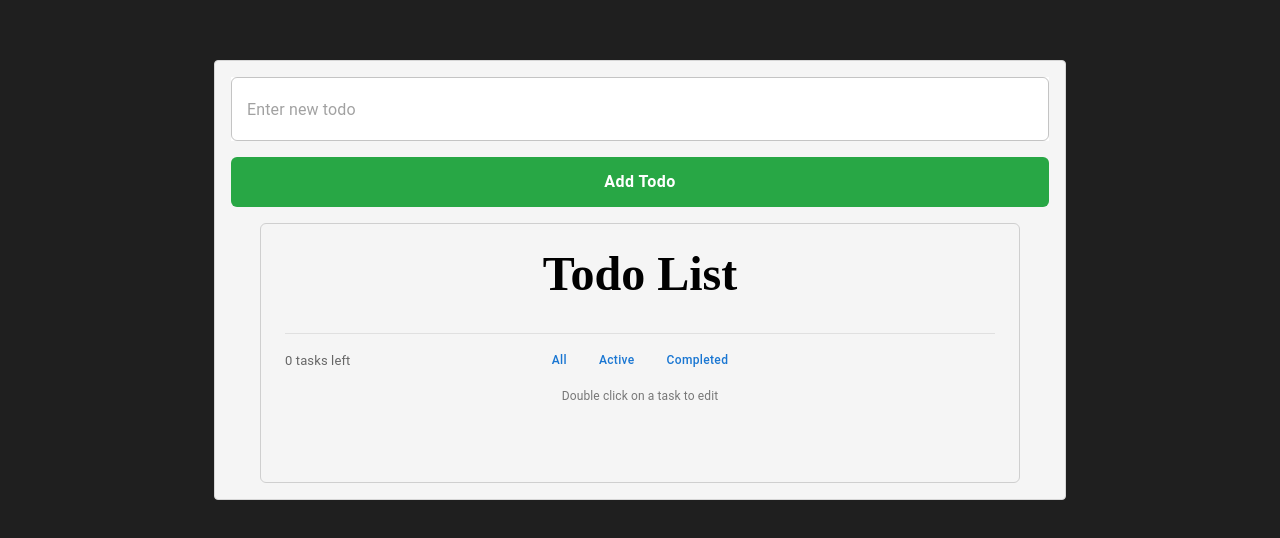
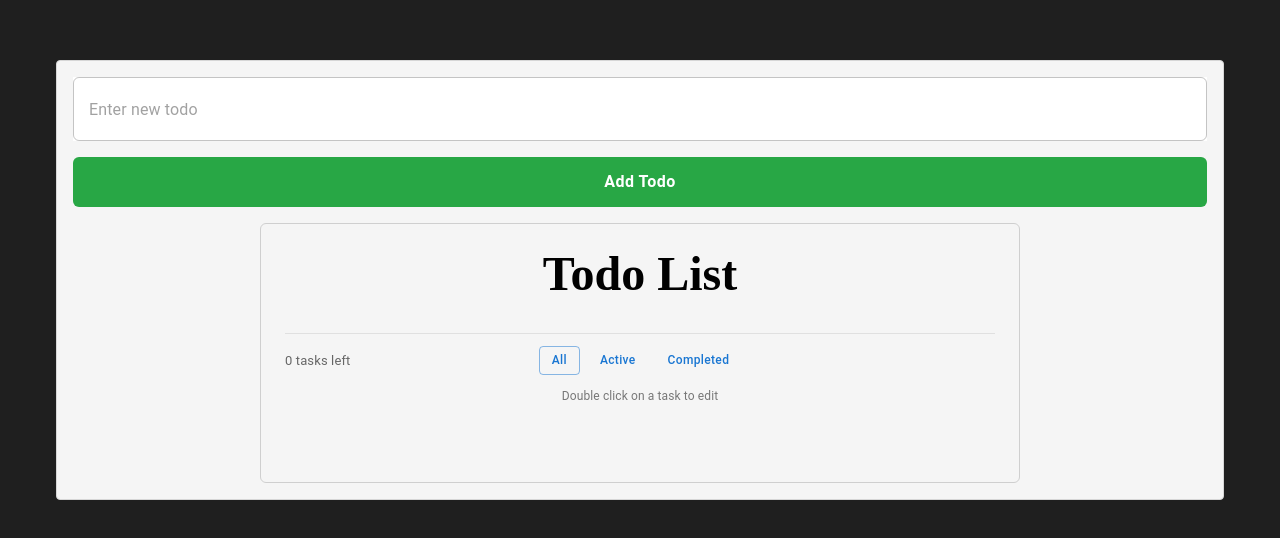
Before and after one commit to LarysaSperling/todo_toolkit, a React (Vite) app: page / in a window 1280 px wide. Shown: the part 120-658 px from the top of the page. Built offline with nearby package versions, Linux system fonts and the light colour scheme.

Commit message:
style: increase form width on larger screens

```diff
--- a/src/App.jsx
+++ b/src/App.jsx
@@ -1,9 +1,12 @@
-import React from 'react';
+import React, { useState } from 'react';
 import { Box, Container, Paper } from '@mui/material';
 import TodoForm from './components/todoForm';
 import TodoList from './components/todoList';
+import TodoFilter from './components/todoFilter';
 
 export default function App() {
+  const [filter, setFilter] = useState('all');
+
   return (
     <Box
       sx={{
@@ -12,21 +15,23 @@ export default function App() {
         display: 'flex',
         alignItems: 'center',
         justifyContent: 'center',
-        py: 4,
+        py: { xs: 2, sm: 4 },
+        px: { xs: 1, sm: 2 },
       }}
     >
-      <Container maxWidth="md">
+      <Container maxWidth="lg" sx={{ px: { xs: 0, sm: 2 } }}>
         <Paper
           elevation={0}
           sx={{
             backgroundColor: '#f5f5f5',
             border: '1px solid #d6d6d6',
-            px: 2,
-            py: 2,
+            px: { xs: 1.5, sm: 2 },
+            py: { xs: 1.5, sm: 2 },
+            width: '100%',
           }}
         >
           <TodoForm />
-          <TodoList />
+          <TodoList filter={filter} setFilter={setFilter} />
         </Paper>
       </Container>
     </Box>
```
